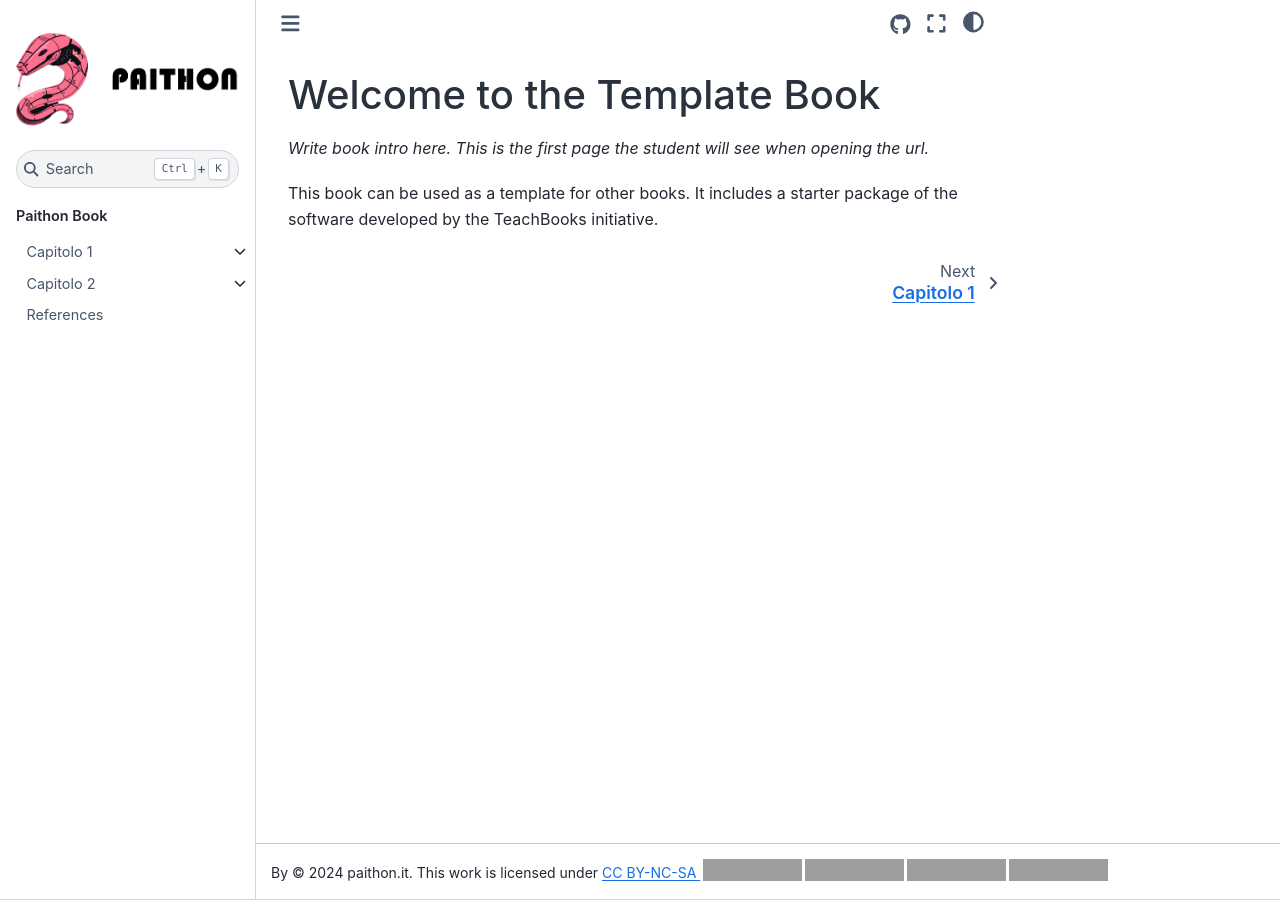
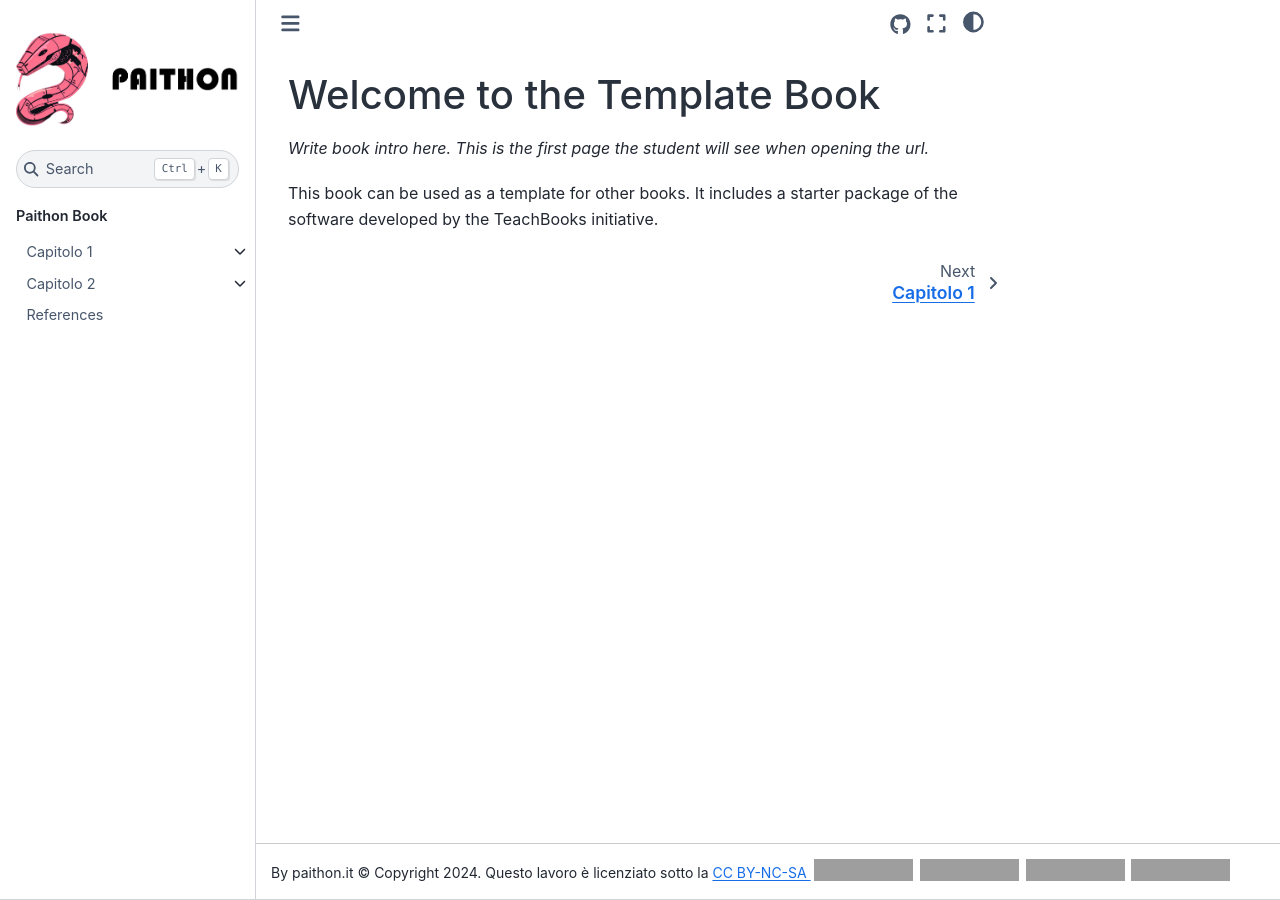
Before and after one commit to paithon-dev/paithonbook, a Jupyter Book: the page built from book/intro.md, in a window 1280 px wide, cut to the strip 0-900 px from the top of the page. Built offline with Jupyter Book 1.0.4 settings and Sphinx 7.4.7 and the Sphinx Book theme 1.1.4, drawn with Linux system fonts in a browser that asks for light colours; comment, search, counter and statistics services are not loaded; grey boxes are pictures that could not be loaded.

Commit message:
Aggiornato footprint

```diff
--- a/book/_config.yml
+++ b/book/_config.yml
@@ -1,5 +1,16 @@
 title: Paithon Book
-author: © 2024 paithon.it. This work is licensed under <a href="https://creativecommons.org/licenses/by-nc-sa/4.0/" target="_blank" rel="license noopener noreferrer"">CC BY-NC-SA <img style="height:22px!important;margin-left:3px;vertical-align:text-bottom;" src="https://mirrors.creativecommons.org/presskit/icons/cc.svg" alt=""><img style="height:22px!important;margin-left:3px;vertical-align:text-bottom;" src="https://mirrors.creativecommons.org/presskit/icons/by.svg" alt=""><img style="height:22px!important;margin-left:3px;vertical-align:text-bottom;" src="https://mirrors.creativecommons.org/presskit/icons/nc-eu.svg" alt=""><img style="height:22px!important;margin-left:3px;vertical-align:text-bottom;" src="https://mirrors.creativecommons.org/presskit/icons/sa.svg" alt="">
+author: paithon.it © Copyright 2024. Questo lavoro è licenziato sotto la
+        <a href="https://creativecommons.org/licenses/by-nc-sa/4.0/" target="_blank" rel="license noopener noreferrer">
+        CC BY-NC-SA
+        </a>
+        <img style="height:22px!important;margin-left:3px;vertical-align:text-bottom;"
+        src="https://mirrors.creativecommons.org/presskit/icons/cc.svg" alt="cc">
+        <img style="height:22px!important;margin-left:3px;vertical-align:text-bottom;"
+        src="https://mirrors.creativecommons.org/presskit/icons/by.svg" alt="by">
+        <img style="height:22px!important;margin-left:3px;vertical-align:text-bottom;"
+        src="https://mirrors.creativecommons.org/presskit/icons/nc-eu.svg" alt="nc-eu">
+        <img style="height:22px!important;margin-left:3px;vertical-align:text-bottom;"
+        src="https://mirrors.creativecommons.org/presskit/icons/sa.svg" alt="sa">
 logo: figures/logo.png #add your own logo here
 copyright: CC BY-NC-SA
 
```
